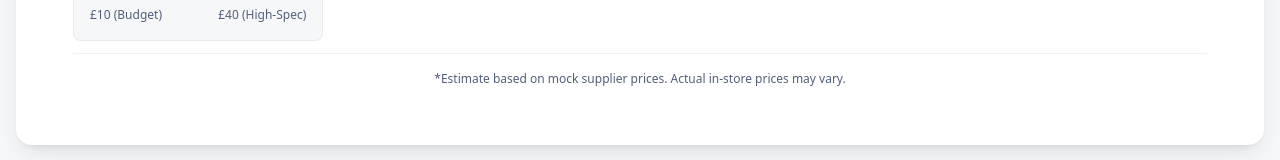
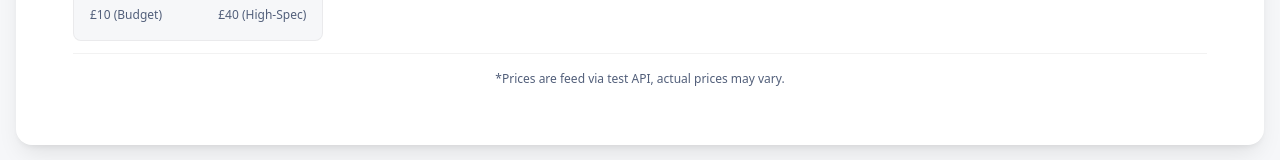
Before and after one commit to Richmbrm/painting-estimator, a Next.js app: page / in a window 1280 px wide. Shown: the part 1272-1432 px from the top of the page. Built offline with nearby package versions, Linux system fonts and the light colour scheme.

Commit message:
content: update text wording

```diff
--- a/src/pages/index.tsx
+++ b/src/pages/index.tsx
@@ -584,7 +584,7 @@ export default function Home() {
                   </div>
                 </>
               )}
-              <p className="disclaimer">*Estimate based on mock supplier prices. Actual in-store prices may vary.</p>
+              <p className="disclaimer">*Prices are feed via test API, actual prices may vary.</p>
             </div>
           )}
 
```
